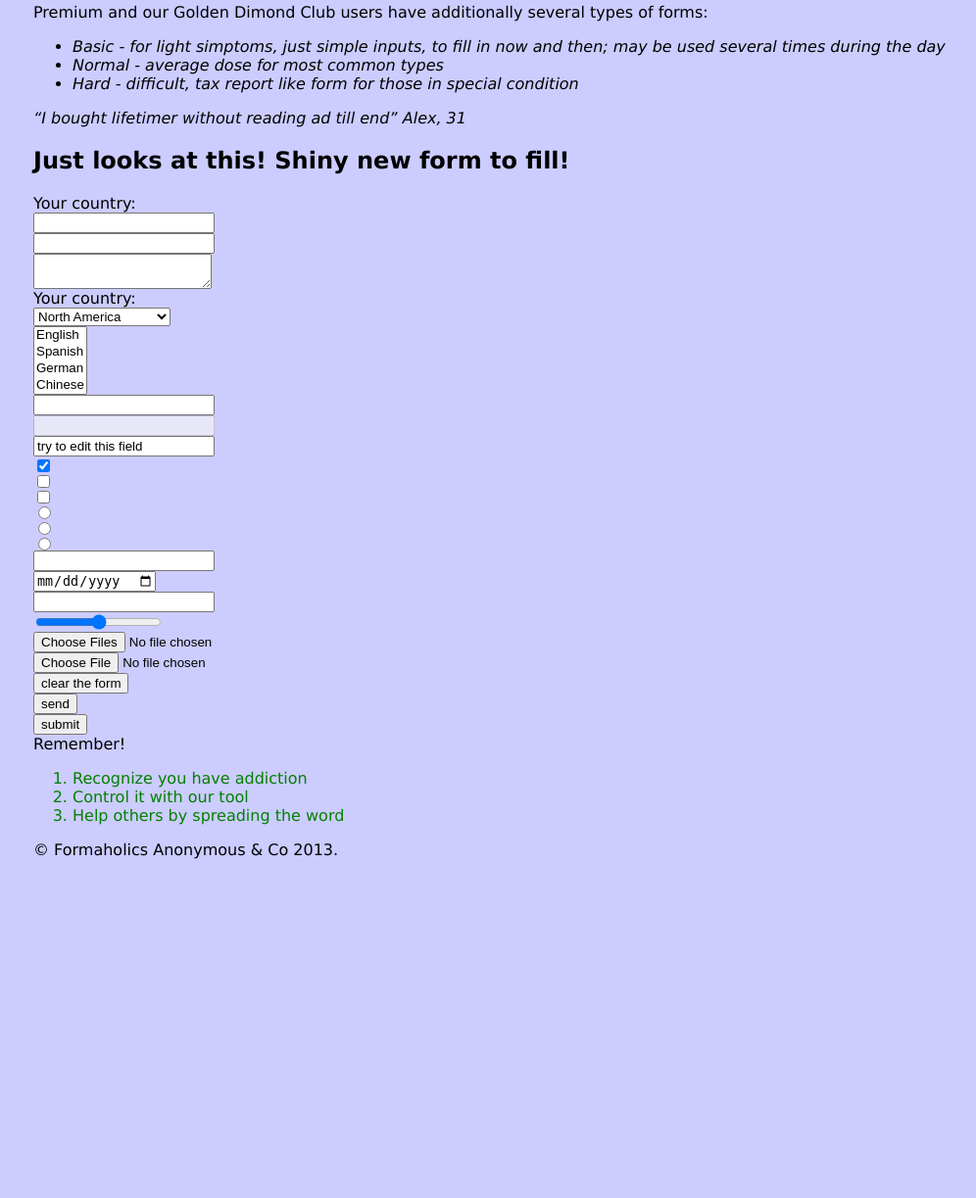
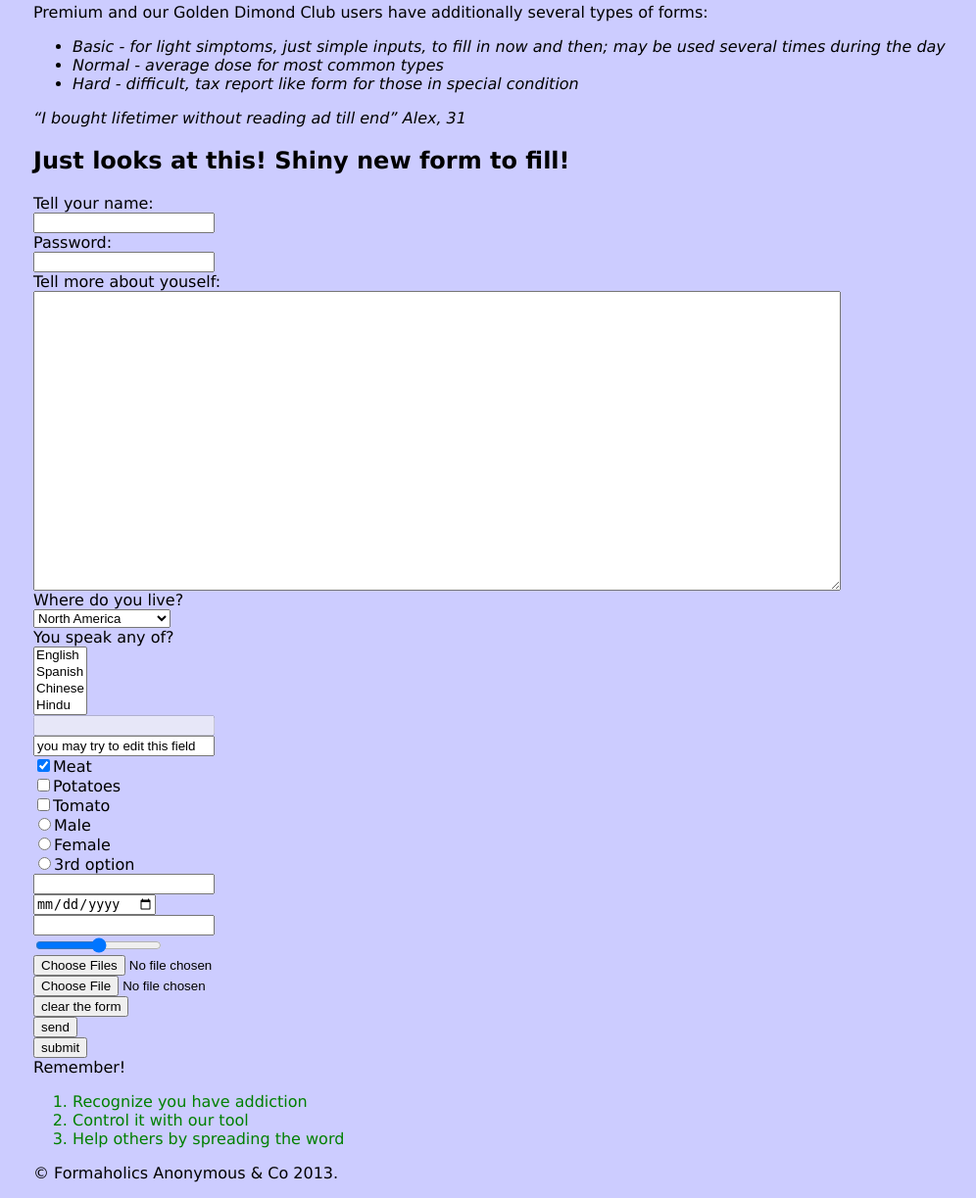
Before and after one commit to avjgit/notes4, a PHP site: page / in a window 1280 px wide. Shown: the part 1969-3192 px from the top of the page at 98% size, without its empty margins (106-1102 px from the left). Before the commit the page ends 2846 px from the top, so only its background shows below. Run offline with PHP 8.4, Linux system fonts and the light colour scheme.

Commit message:
lu web1 exam: input css checkboxes inline

```diff
--- a/lu/semester2/web/exam/index.html
+++ b/lu/semester2/web/exam/index.html
@@ -90,13 +90,16 @@
         <div class="form_basic">
             <form id="form1" action="http://naivist.net/form/" method="post">
 
-                <label for="countries">Your country:</label>
-                <input type="text" id="txt" name="txt" size="20">
+                <label for="name">Tell your name:</label>
+                <input type="text" id="name" name="name" size="20">
 
+                <label for="psw">Password:</label>
                 <input type="password" id="psw" name="psw" size="20">
-                <textarea id="txa" name="txa"></textarea>
 
-                <label for="countries">Your country:</label>
+                <label for="full_story">Tell more about youself:</label>
+                <textarea id="txa" name="full_story" rows="20" cols="100"></textarea>
+
+                <label for="countries">Where do you live?</label>
                 <select id="countries" name="countries">
                     <optgroup label="Americas">
                         <option value="North America">North America</option>
@@ -114,27 +117,24 @@
                     <option value="Arctics or Antarctics">Arctics or Antarctics</option>
                 </select>
 
-                <select name="languages" multiple="multiple">
+                <label for="languages">You speak any of?</label>
+                <select id="languages" name="languages" multiple="multiple">
                     <option value="en">English</option>
                     <option value="sp">Spanish</option>
-                    <option value="de">German</option>
                     <option value="cn">Chinese</option>
                     <option value="hn">Hindu</option>
                 </select>
 
-                <input type="select" id="sel" name="sel1">
+                <input name="text" id="disabled" name="disabled" disabled="disabled">
+                <input type="text" id="readonly" name="readonly" readonly="readonly" value="you may try to edit this field">
 
+                <input type="checkbox" id="ch1" checked="checked" name="meat" value="meat">Meat<br>
+                <input type="checkbox" id="ch2" name="potatoes" value="potatoes">Potatoes<br>
+                <input type="checkbox" id="ch3" name="tomato" value="tomato">Tomato<br>
 
-                <input name="text" id="tx2" name="tx2" disabled="disabled">
-                <input type="text" id="tx3" name="tx2" readonly="readonly" value="try to edit this field">
-
-                <input type="checkbox" id="ch1" checked="checked" value="meat">
-                <input type="checkbox" id="ch2" value="potatoes">
-                <input type="checkbox" id="ch3" value="tomato">
-
-                <input type="radio" name="gender" value="male">
-                <input type="radio" name="gender" value="female">
-                <input type="radio" name="gender" value="3rd_option">
+                <input type="radio" name="gender" value="male">Male<br>
+                <input type="radio" name="gender" value="female">Female<br>
+                <input type="radio" name="gender" value="3rd_option">3rd option
 
                 <input type="search">
                 <input type="date">
--- a/lu/semester2/web/exam/main.css
+++ b/lu/semester2/web/exam/main.css
@@ -79,3 +79,7 @@ span {
 input, select, textarea {
     display: block;
 }
+
+[type=checkbox], [type=radio]{
+    display: inline;
+}
```
